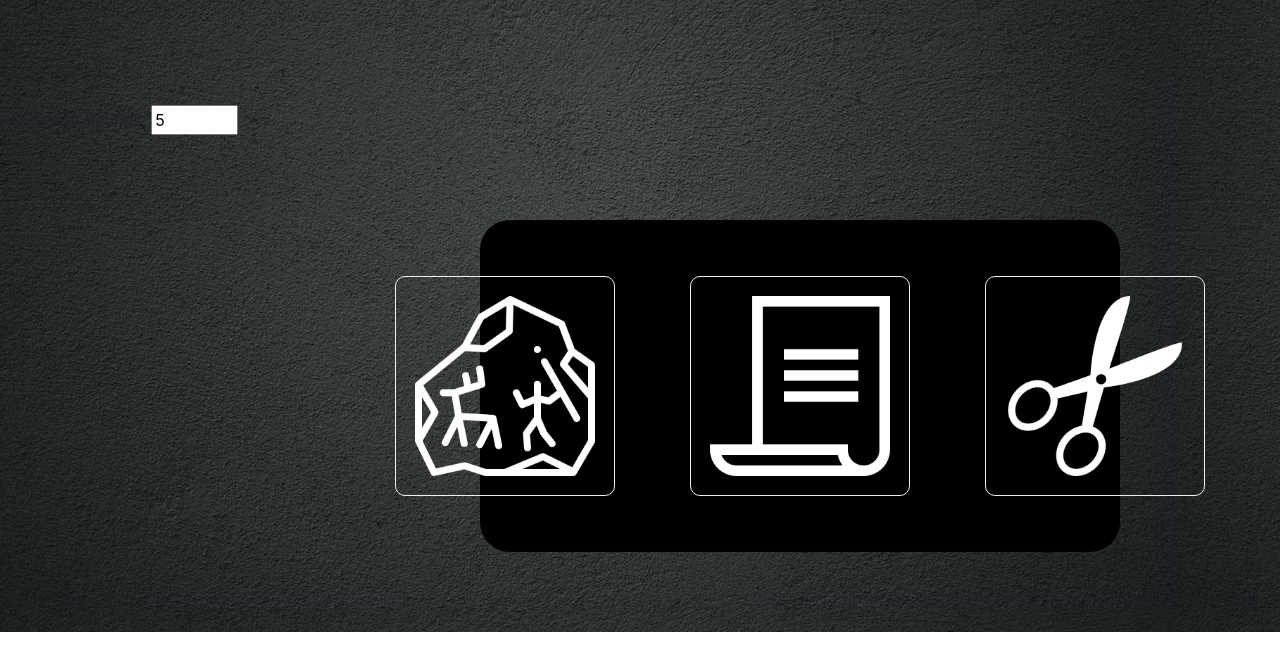
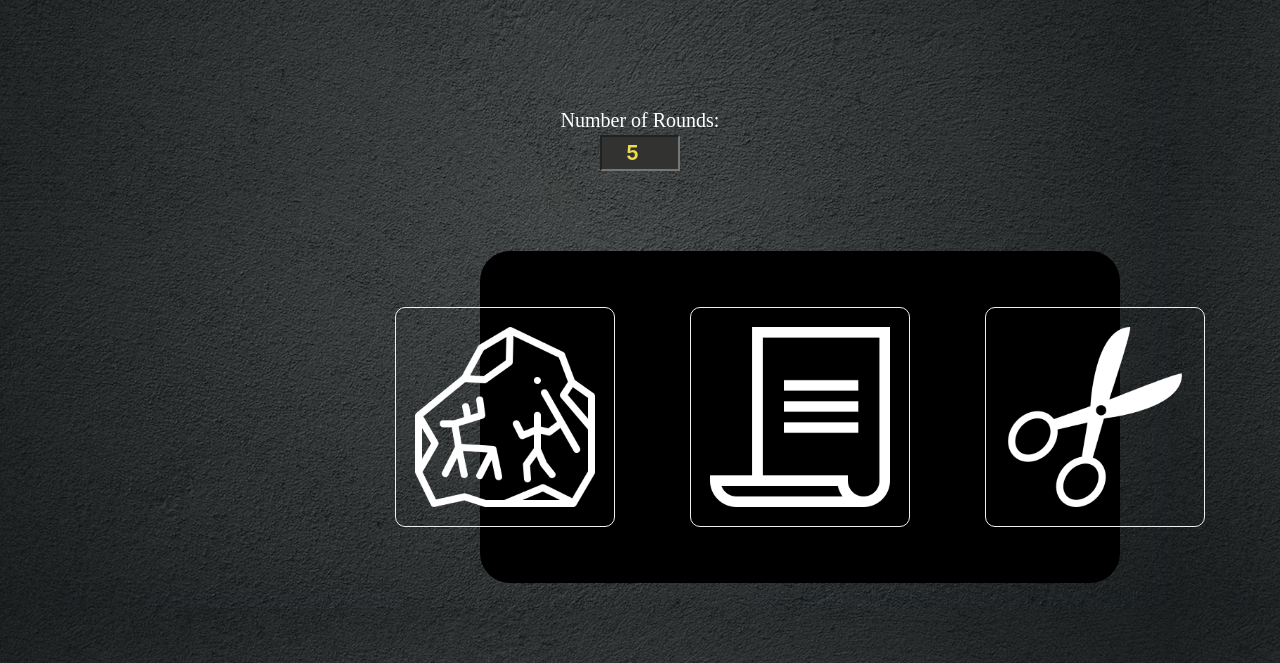
Before and after one commit to nmcev/Odin-rock-paper-scissors, a plain HTML site: page index.html in a window 1280 px wide. Shown: the part 173-836 px from the top of the page. Before the commit the page ends 805 px from the top, so only its background shows below. Drawn offline with nearby package versions, Linux system fonts and the light colour scheme; a web font is replaced by a local one.

Commit message:
feat : styling the input of num of rounds

```diff
--- a/styles.css
+++ b/styles.css
@@ -255,3 +255,33 @@ button svg {
 {
   cursor: url(https://ani.cursors-4u.net/games/gam-16/gam1547.cur), auto !important;
 }
+
+.playing-times{
+  display: flex;
+  flex-direction: column !important;
+  justify-content: center !important;
+  align-items: center;
+}
+.playing-times > input {
+  width: 5rem;
+  font-weight: bold !important;
+  font-size: 1.25rem;
+  background-color: #323330;
+  color: #f0db4f;
+  text-align: center !important;
+}
+
+.numbers-round{
+  font-family: 'Sigmar';
+  font-size: 1.25rem ;
+  color: white !important;
+  padding: 0;
+  margin: 0;
+}
+
+.remove-input {
+  display: none;
+}
+.remove-text{
+  display: none;
+}
```
